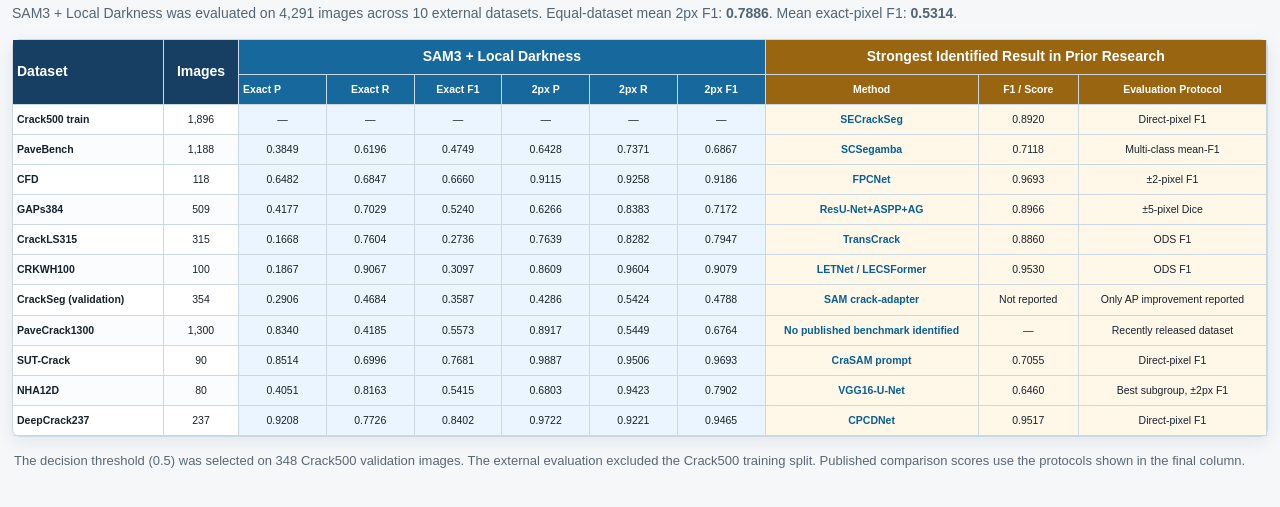
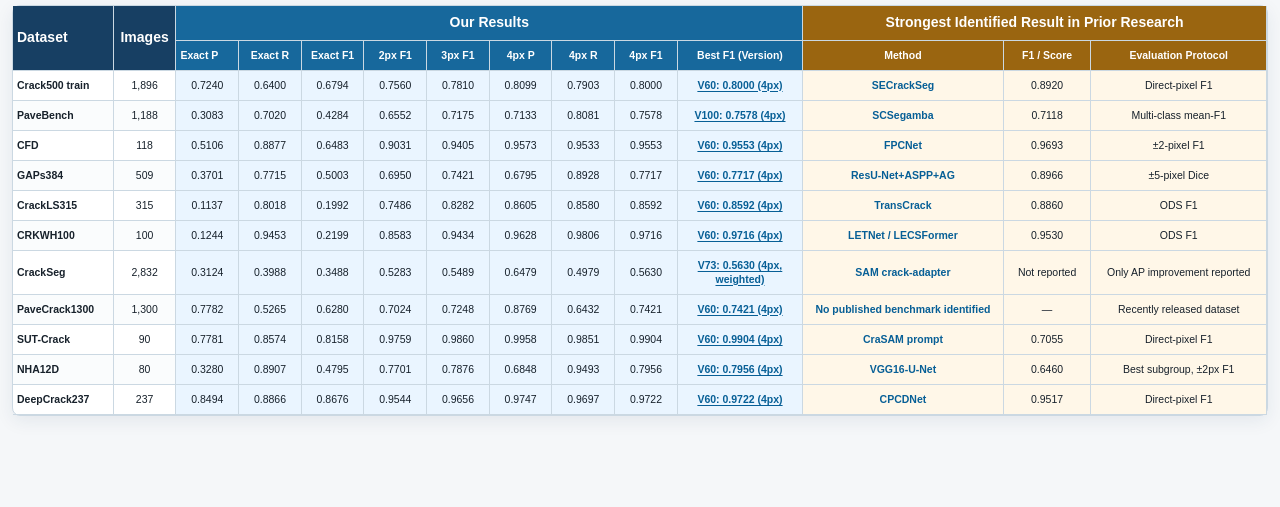
Before and after one commit to lg1888/pavement-crack-benchmark-summary, a plain HTML site: page pavement_crack_dataset_benchmark.html in a window 1280 px wide. Shown: the part 53-560 px from the top of the page. Drawn offline with Linux system fonts and the light colour scheme.

Commit message:
Restore previous benchmark table and results

```diff
--- a/pavement_crack_dataset_benchmark.html
+++ b/pavement_crack_dataset_benchmark.html
@@ -37,40 +37,54 @@
 <body>
 <main>
   <h1>Pavement-Crack Dataset Benchmark Summary</h1>
-  <p class="subtitle">SAM3 + Local Darkness was evaluated on 4,291 images across 10 external datasets. Equal-dataset mean 2px F1: <strong>0.7886</strong>. Mean exact-pixel F1: <strong>0.5314</strong>.</p>
   <div class="table-wrap">
     <table>
-      <colgroup><col style="width:12%"><col style="width:6%"><col style="width:7%" span="6"><col style="width:17%"><col style="width:8%"><col style="width:15%"></colgroup>
+      <colgroup>
+        <col style="width:8%"><col style="width:5%">
+        <col style="width:5%"><col style="width:5%"><col style="width:5%"><col style="width:5%"><col style="width:5%">
+        <col style="width:5%"><col style="width:5%"><col style="width:5%"><col style="width:10%">
+        <col style="width:16%"><col style="width:7%"><col style="width:14%">
+      </colgroup>
       <thead>
         <tr>
           <th rowspan="2">Dataset</th>
           <th rowspan="2">Images</th>
-          <th colspan="6" class="ours">SAM3 + Local Darkness</th>
+          <th colspan="9" class="ours">Our Results</th>
           <th colspan="3" class="paper">Strongest Identified Result in Prior Research</th>
         </tr>
         <tr>
           <th class="ours">Exact P</th><th class="ours">Exact R</th><th class="ours">Exact F1</th>
-          <th class="ours">2px P</th><th class="ours">2px R</th><th class="ours">2px F1</th>
+          <th class="ours">2px F1</th><th class="ours">3px F1</th>
+          <th class="ours">4px P</th><th class="ours">4px R</th><th class="ours">4px F1</th><th class="ours">Best F1 (Version)</th>
           <th class="paper">Method</th><th class="paper">F1 / Score</th><th class="paper">Evaluation Protocol</th>
         </tr>
       </thead>
       <tbody>
-        <tr><td>Crack500 train</td><td>1,896</td><td class="ours">&mdash;</td><td class="ours">&mdash;</td><td class="ours">&mdash;</td><td class="ours">&mdash;</td><td class="ours">&mdash;</td><td class="ours">&mdash;</td><td class="paper"><a href="https://pmc.ncbi.nlm.nih.gov/articles/PMC12074472/">SECrackSeg</a></td><td class="paper">0.8920</td><td class="paper">Direct-pixel F1</td></tr>
-        <tr><td>PaveBench</td><td>1,188</td><td class="ours">0.3849</td><td class="ours">0.6196</td><td class="ours">0.4749</td><td class="ours">0.6428</td><td class="ours">0.7371</td><td class="ours">0.6867</td><td class="paper"><a href="https://arxiv.org/abs/2604.02804">SCSegamba</a></td><td class="paper">0.7118</td><td class="paper">Multi-class mean-F1</td></tr>
-        <tr><td>CFD</td><td>118</td><td class="ours">0.6482</td><td class="ours">0.6847</td><td class="ours">0.6660</td><td class="ours">0.9115</td><td class="ours">0.9258</td><td class="ours">0.9186</td><td class="paper"><a href="https://arxiv.org/abs/1907.02248">FPCNet</a></td><td class="paper">0.9693</td><td class="paper">±2-pixel F1</td></tr>
-        <tr><td>GAPs384</td><td>509</td><td class="ours">0.4177</td><td class="ours">0.7029</td><td class="ours">0.5240</td><td class="ours">0.6266</td><td class="ours">0.8383</td><td class="ours">0.7172</td><td class="paper"><a href="https://pmc.ncbi.nlm.nih.gov/articles/PMC7249178/">ResU-Net+ASPP+AG</a></td><td class="paper">0.8966</td><td class="paper">±5-pixel Dice</td></tr>
-        <tr><td>CrackLS315</td><td>315</td><td class="ours">0.1668</td><td class="ours">0.7604</td><td class="ours">0.2736</td><td class="ours">0.7639</td><td class="ours">0.8282</td><td class="ours">0.7947</td><td class="paper"><a href="https://royalsocietypublishing.org/doi/10.1098/rsta.2022.0172">TransCrack</a></td><td class="paper">0.8860</td><td class="paper">ODS F1</td></tr>
-        <tr><td>CRKWH100</td><td>100</td><td class="ours">0.1867</td><td class="ours">0.9067</td><td class="ours">0.3097</td><td class="ours">0.8609</td><td class="ours">0.9604</td><td class="ours">0.9079</td><td class="paper"><a href="https://www.sciencedirect.com/science/article/pii/S1569843222000279">LETNet / LECSFormer</a></td><td class="paper">0.9530</td><td class="paper">ODS F1</td></tr>
-        <tr><td>CrackSeg (validation)</td><td>354</td><td class="ours">0.2906</td><td class="ours">0.4684</td><td class="ours">0.3587</td><td class="ours">0.4286</td><td class="ours">0.5424</td><td class="ours">0.4788</td><td class="paper"><a href="https://doi.org/10.1109/TITS.2024.3475371">SAM crack-adapter</a></td><td class="paper">Not reported</td><td class="paper">Only AP improvement reported</td></tr>
-        <tr><td>PaveCrack1300</td><td>1,300</td><td class="ours">0.8340</td><td class="ours">0.4185</td><td class="ours">0.5573</td><td class="ours">0.8917</td><td class="ours">0.5449</td><td class="ours">0.6764</td><td class="paper"><a href="https://data.mendeley.com/datasets/8b27pdcxv7/1">No published benchmark identified</a></td><td class="paper">—</td><td class="paper">Recently released dataset</td></tr>
-        <tr><td>SUT-Crack</td><td>90</td><td class="ours">0.8514</td><td class="ours">0.6996</td><td class="ours">0.7681</td><td class="ours">0.9887</td><td class="ours">0.9506</td><td class="ours">0.9693</td><td class="paper"><a href="https://onlinelibrary.wiley.com/doi/10.1155/stc/6269747">CraSAM prompt</a></td><td class="paper">0.7055</td><td class="paper">Direct-pixel F1</td></tr>
-        <tr><td>NHA12D</td><td>80</td><td class="ours">0.4051</td><td class="ours">0.8163</td><td class="ours">0.5415</td><td class="ours">0.6803</td><td class="ours">0.9423</td><td class="ours">0.7902</td><td class="paper"><a href="https://arxiv.org/abs/2205.01198">VGG16-U-Net</a></td><td class="paper">0.6460</td><td class="paper">Best subgroup, ±2px F1</td></tr>
-        <tr><td>DeepCrack237</td><td>237</td><td class="ours">0.9208</td><td class="ours">0.7726</td><td class="ours">0.8402</td><td class="ours">0.9722</td><td class="ours">0.9221</td><td class="ours">0.9465</td><td class="paper"><a href="https://pmc.ncbi.nlm.nih.gov/articles/PMC11621684/">CPCDNet</a></td><td class="paper">0.9517</td><td class="paper">Direct-pixel F1</td></tr>
+        <tr><td>Crack500 train</td><td>1,896</td><td class="ours">0.7240</td><td class="ours">0.6400</td><td class="ours">0.6794</td><td class="ours">0.7560</td><td class="ours">0.7810</td><td class="ours">0.8099</td><td class="ours">0.7903</td><td class="ours">0.8000</td><td class="ours best">V60: 0.8000 (4px)</td><td class="paper"><a href="https://pmc.ncbi.nlm.nih.gov/articles/PMC12074472/">SECrackSeg</a></td><td class="paper">0.8920</td><td class="paper">Direct-pixel F1</td></tr>
+        <tr><td>PaveBench</td><td>1,188</td><td class="ours">0.3083</td><td class="ours">0.7020</td><td class="ours">0.4284</td><td class="ours">0.6552</td><td class="ours">0.7175</td><td class="ours">0.7133</td><td class="ours">0.8081</td><td class="ours">0.7578</td><td class="ours best">V100: 0.7578 (4px)</td><td class="paper"><a href="https://arxiv.org/abs/2604.02804">SCSegamba</a></td><td class="paper">0.7118</td><td class="paper">Multi-class mean-F1</td></tr>
+        <tr><td>CFD</td><td>118</td><td class="ours">0.5106</td><td class="ours">0.8877</td><td class="ours">0.6483</td><td class="ours">0.9031</td><td class="ours">0.9405</td><td class="ours">0.9573</td><td class="ours">0.9533</td><td class="ours">0.9553</td><td class="ours best">V60: 0.9553 (4px)</td><td class="paper"><a href="https://arxiv.org/abs/1907.02248">FPCNet</a></td><td class="paper">0.9693</td><td class="paper">±2-pixel F1</td></tr>
+        <tr><td>GAPs384</td><td>509</td><td class="ours">0.3701</td><td class="ours">0.7715</td><td class="ours">0.5003</td><td class="ours">0.6950</td><td class="ours">0.7421</td><td class="ours">0.6795</td><td class="ours">0.8928</td><td class="ours">0.7717</td><td class="ours best">V60: 0.7717 (4px)</td><td class="paper"><a href="https://pmc.ncbi.nlm.nih.gov/articles/PMC7249178/">ResU-Net+ASPP+AG</a></td><td class="paper">0.8966</td><td class="paper">±5-pixel Dice</td></tr>
+        <tr><td>CrackLS315</td><td>315</td><td class="ours">0.1137</td><td class="ours">0.8018</td><td class="ours">0.1992</td><td class="ours">0.7486</td><td class="ours">0.8282</td><td class="ours">0.8605</td><td class="ours">0.8580</td><td class="ours">0.8592</td><td class="ours best">V60: 0.8592 (4px)</td><td class="paper"><a href="https://royalsocietypublishing.org/doi/10.1098/rsta.2022.0172">TransCrack</a></td><td class="paper">0.8860</td><td class="paper">ODS F1</td></tr>
+        <tr><td>CRKWH100</td><td>100</td><td class="ours">0.1244</td><td class="ours">0.9453</td><td class="ours">0.2199</td><td class="ours">0.8583</td><td class="ours">0.9434</td><td class="ours">0.9628</td><td class="ours">0.9806</td><td class="ours">0.9716</td><td class="ours best">V60: 0.9716 (4px)</td><td class="paper"><a href="https://www.sciencedirect.com/science/article/pii/S1569843222000279">LETNet / LECSFormer</a></td><td class="paper">0.9530</td><td class="paper">ODS F1</td></tr>
+        <tr><td>CrackSeg</td><td>2,832</td><td class="ours">0.3124</td><td class="ours">0.3988</td><td class="ours">0.3488</td><td class="ours">0.5283</td><td class="ours">0.5489</td><td class="ours">0.6479</td><td class="ours">0.4979</td><td class="ours">0.5630</td><td class="ours best">V73: 0.5630 (4px, weighted)</td><td class="paper"><a href="https://doi.org/10.1109/TITS.2024.3475371">SAM crack-adapter</a></td><td class="paper">Not reported</td><td class="paper">Only AP improvement reported</td></tr>
+        <tr><td>PaveCrack1300</td><td>1,300</td><td class="ours">0.7782</td><td class="ours">0.5265</td><td class="ours">0.6280</td><td class="ours">0.7024</td><td class="ours">0.7248</td><td class="ours">0.8769</td><td class="ours">0.6432</td><td class="ours">0.7421</td><td class="ours best">V60: 0.7421 (4px)</td><td class="paper"><a href="https://data.mendeley.com/datasets/8b27pdcxv7/1">No published benchmark identified</a></td><td class="paper">—</td><td class="paper">Recently released dataset</td></tr>
+        <tr><td>SUT-Crack</td><td>90</td><td class="ours">0.7781</td><td class="ours">0.8574</td><td class="ours">0.8158</td><td class="ours">0.9759</td><td class="ours">0.9860</td><td class="ours">0.9958</td><td class="ours">0.9851</td><td class="ours">0.9904</td><td class="ours best">V60: 0.9904 (4px)</td><td class="paper"><a href="https://onlinelibrary.wiley.com/doi/10.1155/stc/6269747">CraSAM prompt</a></td><td class="paper">0.7055</td><td class="paper">Direct-pixel F1</td></tr>
+        <tr><td>NHA12D</td><td>80</td><td class="ours">0.3280</td><td class="ours">0.8907</td><td class="ours">0.4795</td><td class="ours">0.7701</td><td class="ours">0.7876</td><td class="ours">0.6848</td><td class="ours">0.9493</td><td class="ours">0.7956</td><td class="ours best">V60: 0.7956 (4px)</td><td class="paper"><a href="https://arxiv.org/abs/2205.01198">VGG16-U-Net</a></td><td class="paper">0.6460</td><td class="paper">Best subgroup, ±2px F1</td></tr>
+        <tr><td>DeepCrack237</td><td>237</td><td class="ours">0.8494</td><td class="ours">0.8866</td><td class="ours">0.8676</td><td class="ours">0.9544</td><td class="ours">0.9656</td><td class="ours">0.9747</td><td class="ours">0.9697</td><td class="ours">0.9722</td><td class="ours best">V60: 0.9722 (4px)</td><td class="paper"><a href="https://pmc.ncbi.nlm.nih.gov/articles/PMC11621684/">CPCDNet</a></td><td class="paper">0.9517</td><td class="paper">Direct-pixel F1</td></tr>
       </tbody>
     </table>
   </div>
-  <p class="note">The decision threshold (0.5) was selected on 348 Crack500 validation images. The external evaluation excluded the Crack500 training split. Published comparison scores use the protocols shown in the final column.</p>
 </main>
-
+<script>
+const exampleKeys = ['crack500','pavebench','cfd','gaps384','crackls315','crkwh100','crackseg354','pavecrack1300','sut_crack','nha12d','deepcrack237'];
+document.querySelectorAll('tbody tr').forEach((row, index) => {
+  const cell = row.querySelector('td.best');
+  const link = document.createElement('a');
+  link.className = 'result-link';
+  link.href = 'examples.html?dataset=' + exampleKeys[index];
+  link.textContent = cell.textContent;
+  cell.replaceChildren(link);
+});
+</script>
 </body>
 </html>
```
Also changed, not shown: 1 other file.
